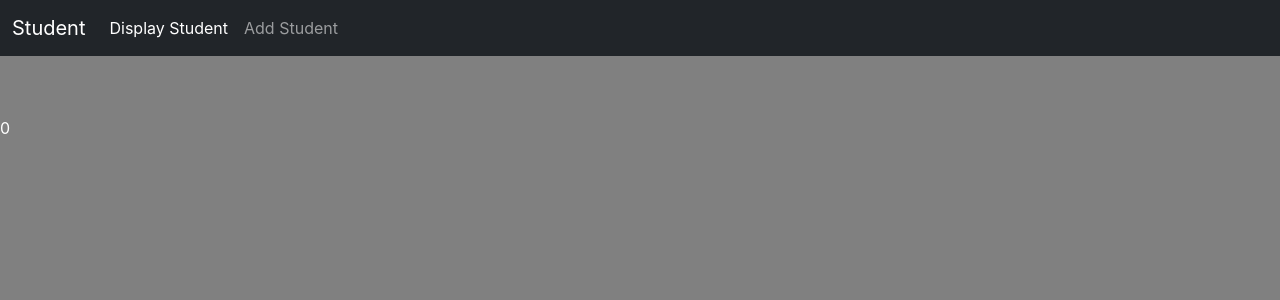
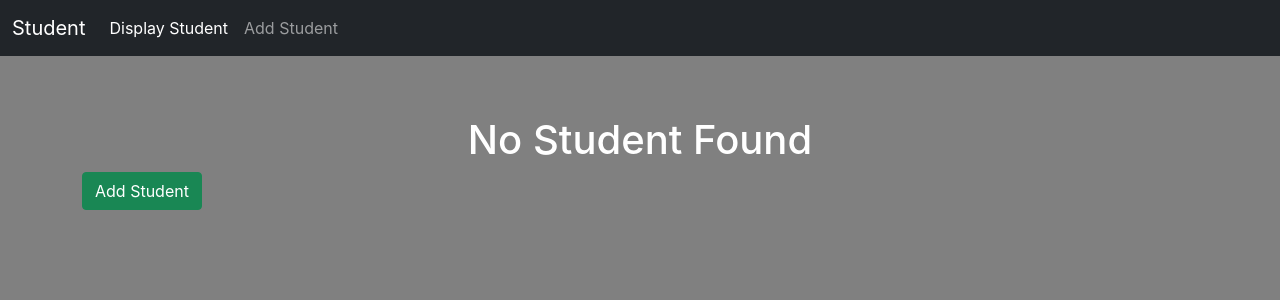
Before and after one commit to harsh2910/Student-Management-System-React, a React (Create React App) app: page /display in a window 1280 px wide. Shown: the top 300 px of the page. Built offline with nearby package versions, Linux system fonts and the light colour scheme.

Commit message:
initialise project

```diff
--- a/src/App.js
+++ b/src/App.js
@@ -67,7 +67,7 @@ function App() {
       <Routes>
         <Route exact path="/" element={<Home/>}/>
         <Route exact path="/add" element={<AddStudent showAlert={showAlert} newStudent={newStudent}/>}/>
-        <Route path="/display" element={<DisplayStudent exact deleteStudent={deleteStudent} students={students} />}/>
+        <Route path="/display" element={<DisplayStudent showAlert={showAlert} deleteStudent={deleteStudent} students={students} />}/>
         <Route path="/edit/:id" element={<EditStudent students={students} showAlert={showAlert} setStudents={setStudents}/>} />
       </Routes>
     </Router>
--- a/src/component/AddStudent.js
+++ b/src/component/AddStudent.js
@@ -102,7 +102,7 @@ export default class AddStudent extends Component {
                     <input type="number" className="form-control" name="age" value={this.state.age} onChange={this.handleChange} id="validationDefaultAge"  aria-describedby="inputGroupPrepend2" required/>
                 </div>
                 <div className="col-12">
-                    <button className="btn btn-primary" type="submit">Submit</button>
+                    <button className="btn btn-success" type="submit">Submit</button>
                 </div>
             </form>
         </div>
--- a/src/component/DisplayStudent.js
+++ b/src/component/DisplayStudent.js
@@ -2,8 +2,21 @@ import React from 'react'
 import {Link} from "react-router-dom";
 
 export default function DisplayStudent(props) {
-    return (document.title="Student Details",
-        (parseInt(props.students.length)) && <div className='container'>
+    document.title="Student Details";
+    {if (props.students.length < 1) {
+        return (
+            <div className="container">
+                <div className="row">
+                    <div className="col-md-12">
+                        <h1 className="text-center">No Student Found</h1>
+                        <Link to="/add" className="btn btn-success">Add Student</Link>
+                    </div>
+                </div>
+            </div>
+        )
+    }}
+    return (
+        <div className='container'>
             <h1 className='text-center mb-5'>Student Details</h1>
             <table className="table table-dark table-striped">
                 <thead>
@@ -37,4 +50,5 @@ export default function DisplayStudent(props) {
             </table>
         </div>
     )
+
 }
--- a/src/component/EditStudent.js
+++ b/src/component/EditStudent.js
@@ -119,7 +119,7 @@ export default function EditStudent(props) {
                     <input type="number" className="form-control" name="age" value={age} onChange={handleChange} id="validationDefaultAge"  aria-describedby="inputGroupPrepend2" required/>
                 </div>
                 <div className="col-12">
-                    <button className="btn btn-primary" type="submit">Save Changes</button>
+                    <button className="btn btn-success" type="submit">Save Changes</button>
                 </div>
             </form>
         </div>
```
